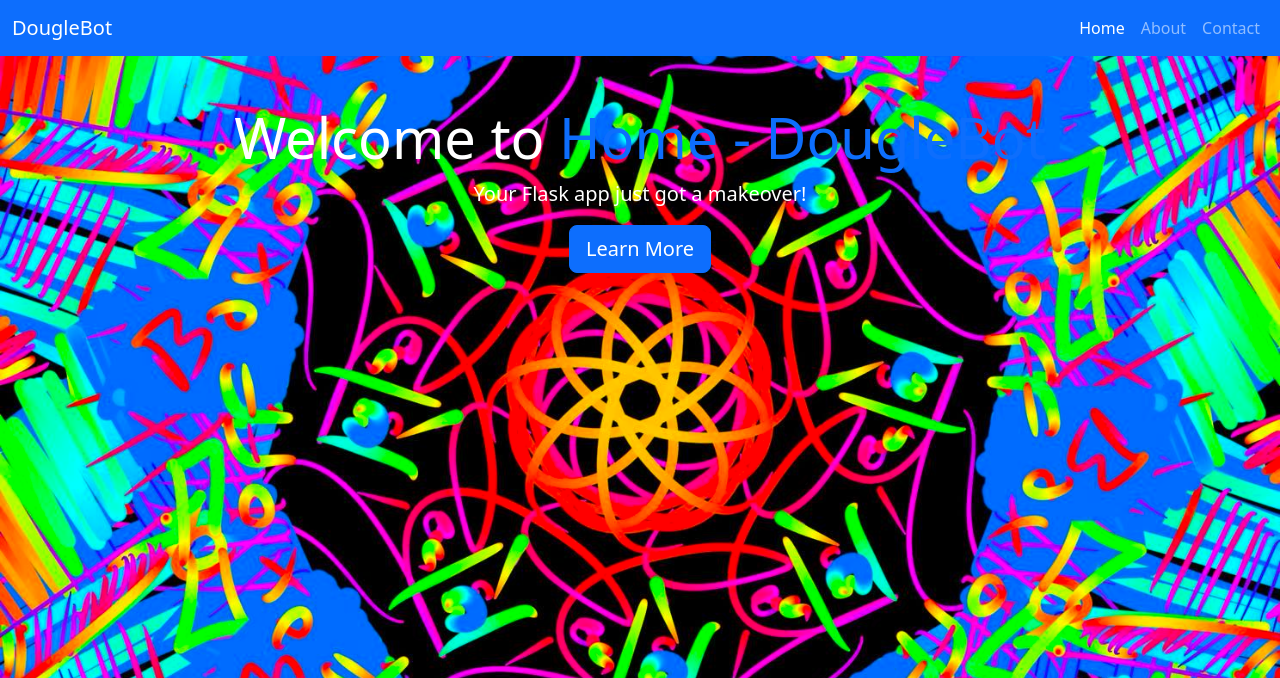
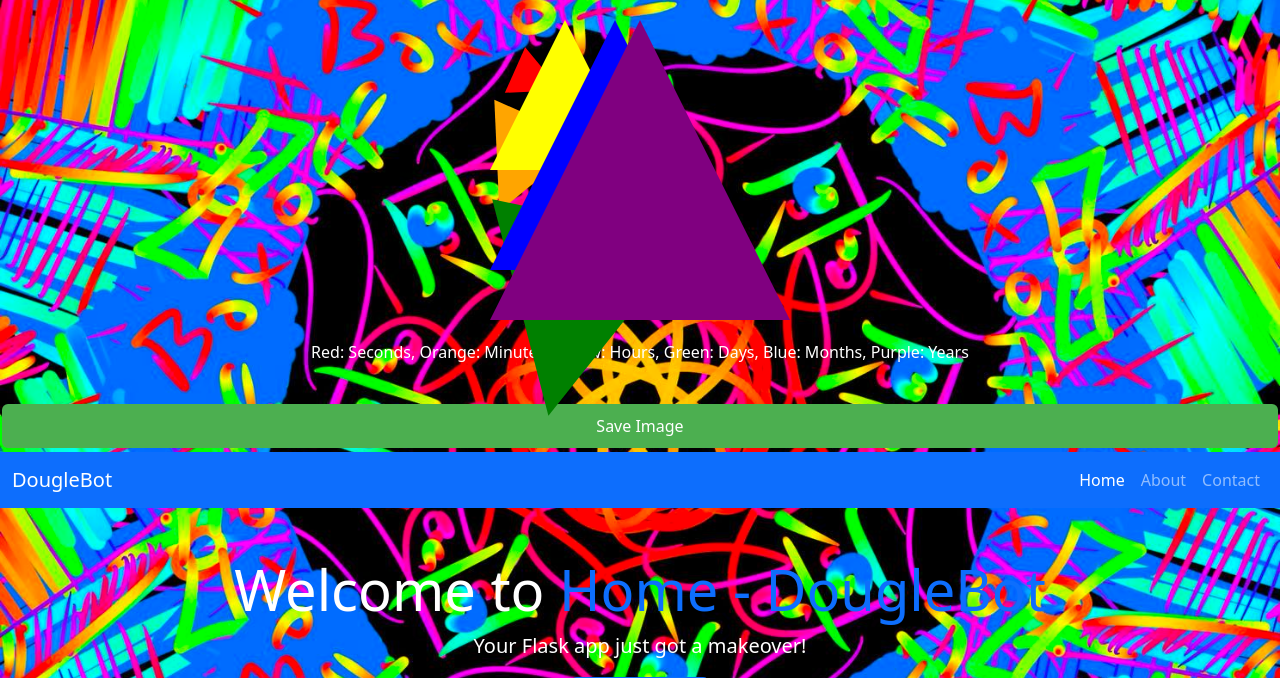
Before and after one commit to DougleBot/DougleBot, a Flask app: page / in a window 1280 px wide. Shown: the top 678 px of the page. Run offline with Flask 3, Linux system fonts and the light colour scheme; some libraries are stand-ins or nearby versions.

Commit message:
Update to Index.html
Enjoy the addition of my invention, the Origami Hourglass.

```diff
--- a/app/templates/index.html
+++ b/app/templates/index.html
@@ -10,8 +10,56 @@
     <link rel="stylesheet" href="https://cdnjs.cloudflare.com/ajax/libs/animate.css/4.1.1/animate.min.css">
     <!-- Custom CSS -->
     <link rel="stylesheet" href="{{ url_for('static', filename='css/styles.css') }}">
+    <style>
+        /* Additional styling for Origami Hourglass */
+        body {
+            margin: 0;
+        }
+
+        #triangleContainer {
+            position: relative;
+            width: 300px;
+            height: 300px;
+            margin: 20px auto;
+        }
+
+        .triangle {
+            width: 0;
+            height: 0;
+            border-left: 50px solid transparent;
+            border-right: 50px solid transparent;
+            position: absolute;
+            transform-origin: 50% 100%;
+        }
+
+        #labels {
+            text-align: center;
+            margin-bottom: 20px;
+        }
+
+        #saveBtn {
+            background-color: #4CAF50;
+            border: none;
+            color: white;
+            padding: 10px 20px;
+            text-align: center;
+            text-decoration: none;
+            display: inline-block;
+            font-size: 16px;
+            margin: 4px 2px;
+            cursor: pointer;
+        }
+    </style>
+    <script src="https://cdnjs.cloudflare.com/ajax/libs/html2canvas/1.3.2/html2canvas.min.js"></script>
 </head>
 <body class="bg-dark text-white d-flex flex-column min-vh-100">
+    <!-- Origami Hourglass Section -->
+    <div id="triangleContainer"></div>
+    <div id="labels">
+        <p>Red: Seconds, Orange: Minutes, Yellow: Hours, Green: Days, Blue: Months, Purple: Years</p>
+    </div>
+    <button id="saveBtn" class="btn btn-success">Save Image</button>
+
     <!-- Navbar -->
     <nav class="navbar navbar-expand-lg navbar-dark bg-primary">
         <div class="container-fluid">
@@ -51,5 +99,64 @@
 
     <!-- Bootstrap JS -->
     <script src="https://cdn.jsdelivr.net/npm/bootstrap@5.3.2/dist/js/bootstrap.bundle.min.js"></script>
+
+    <!-- Origami Hourglass Script -->
+    <script>
+        document.addEventListener("DOMContentLoaded", function() {
+            const container = document.getElementById('triangleContainer');
+            const targetDate = new Date('2024-12-21T12:12:12');
+            const colors = ['red', 'orange', 'yellow', 'green', 'blue', 'purple'];
+            let triangles = [];
+
+            function createTriangle(size, color) {
+                let triangle = document.createElement('div');
+                triangle.className = 'triangle';
+                triangle.style.borderLeft = `${size / 2}px solid transparent`;
+                triangle.style.borderRight = `${size / 2}px solid transparent`;
+                triangle.style.borderBottom = `${size}px solid ${color}`;
+                container.appendChild(triangle);
+                return triangle;
+            }
+
+            for (let i = 0; i < 6; i++) {
+                triangles.push(createTriangle(50 * (i + 1), colors[i]));
+            }
+
+            function calculateTimeLeft() {
+                const now = new Date();
+                const timeLeft = targetDate - now;
+
+                const seconds = Math.floor((timeLeft / 1000) % 60);
+                const minutes = Math.floor((timeLeft / 1000 / 60) % 60);
+                const hours = Math.floor((timeLeft / (1000 * 60 * 60)) % 24);
+                const days = Math.floor(timeLeft / (1000 * 60 * 60 * 24) % 30.44);
+                const months = Math.floor(timeLeft / (1000 * 60 * 60 * 24 * 30.44) % 12);
+                const years = Math.floor(timeLeft / (1000 * 60 * 60 * 24 * 365));
+
+                return [seconds, minutes, hours, days, months, years];
+            }
+
+            function animateTriangles() {
+                setInterval(() => {
+                    const [seconds, minutes, hours, days, months, years] = calculateTimeLeft();
+                    const angles = [seconds * 6, minutes * 6, hours * 30, days * 12, months * 30, years * 30];
+                    triangles.forEach((triangle, index) => {
+                        triangle.style.transform = `rotate(${angles[index]}deg)`;
+                    });
+                }, 1000);
+            }
+
+            document.getElementById('saveBtn').addEventListener('click', function() {
+                html2canvas(document.getElementById('triangleContainer')).then(function(canvas) {
+                    var link = document.createElement('a');
+                    link.download = 'origami-hourglass.png';
+                    link.href = canvas.toDataURL();
+                    link.click();
+                });
+            });
+
+            animateTriangles();
+        });
+    </script>
 </body>
 </html>
```
